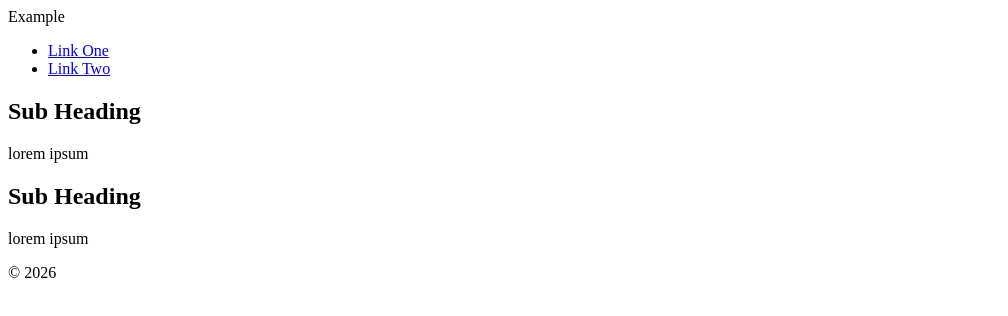
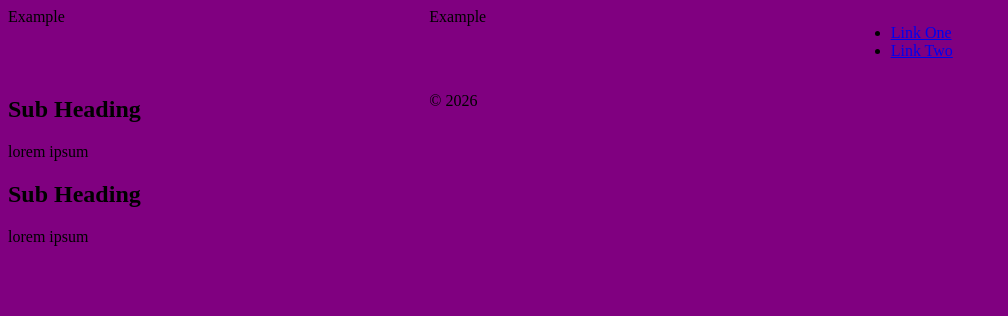
Before and after one commit to Lnavarro122/4-Code-Along, a plain HTML site: page index.html in a window 1280 px wide. Shown: the whole page, without its empty margins (0-1008 px from the left). Drawn offline with Linux system fonts and the light colour scheme.

Commit message:
Created html and Css

```diff
--- a/index.html
+++ b/index.html
@@ -3,6 +3,7 @@
 <head>
     <meta charset="UTF-8">
     <meta name="viewport" content="width=device-width, initial-scale=1.0">
+    <link rel="stylesheet" href="style.css" type="text/css"
     <title>Example</title>
 </head>
 <body>
--- a/style.css
+++ b/style.css
@@ -0,0 +1,27 @@
+/* CSS written by Luis Naavrro */
+
+/* GLOBAL STYLES (MOBILE FIRST) */
+body {
+    display:grid;
+    grid-template-columns:1fr;
+    background-color: green;
+}
+@media screen and (min-width:600px){
+    body {
+    grid-template-columns:1fr 1fr;
+    background-color:blue;
+    }
+}
+@media screen and (min-width:800px){
+    body {
+    grid-template-columns:1fr 1fr;
+    background-color:blue;
+    }
+
+}
+@media screen and (min-width:800px){
+    body {
+    grid-template-columns:1fr 1fr 1fr;
+    background-color:purple;
+    }
+}
```
